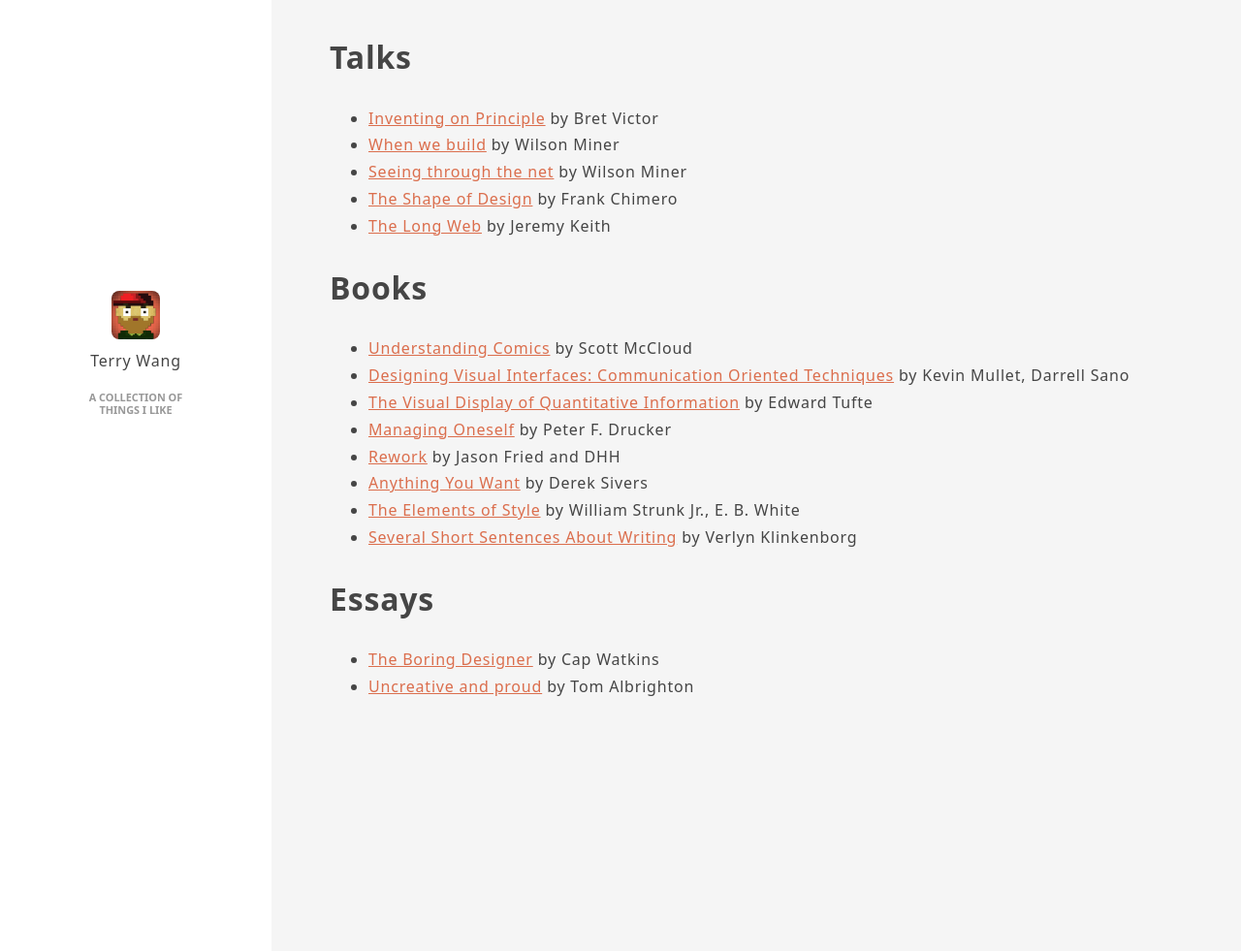
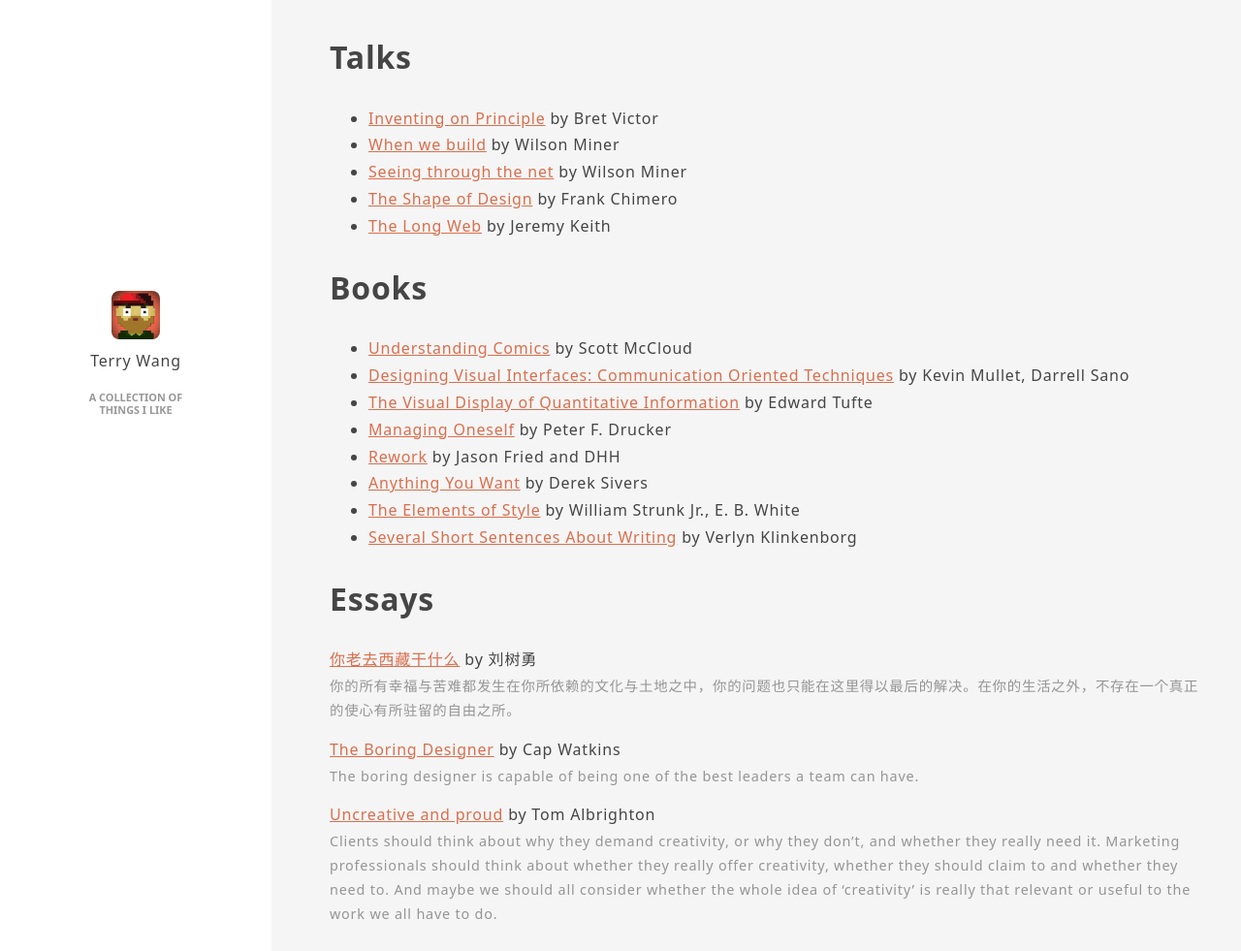
Before and after one commit to lvterry/lvterry.github.io, a Jekyll site: the page built from index.html, in a window 1280 px wide and 981 px high. Shown: the whole window at 97% size. Built offline with Jekyll 4.4.1, drawn with Linux system fonts in a browser that asks for light colours; the list of posts is cut into pages by our own code.

Commit message:
add quotes from essays

```diff
--- a/assets/css/style.css
+++ b/assets/css/style.css
@@ -1,9 +1,11 @@
 :root {
   --text-color: #454545;
+  --text-weak-color: #959595;
   --link-color: #db6e4d;
   --link-visited-color: #d28ee9;
 
   --body-background-color: #f5f5f5;
+
 }
 
 body {
@@ -51,6 +53,13 @@
   color: var(--link-visited-color);
 }
 
+dd {
+  margin-left: 0;
+  margin-bottom: 1em;
+  font-size: 90%;
+  color: var(--text-weak-color);
+}
+
 @media screen and (min-width: 540px) {
   .me {
     position: fixed;
--- a/index.html
+++ b/index.html
@@ -30,8 +30,14 @@
   <li><a href="https://www.amazon.com/Several-Short-Sentences-About-Writing/dp/0307279413/">Several Short Sentences About Writing</a> by Verlyn Klinkenborg</li>
 </ul>
 <h1>Essays</h1>
-<ul>
-  <li><a href="https://capwatkins.com/blog/the-boring-designer">The Boring Designer</a> by Cap Watkins</li>
-  <li><a href="https://www.abccopywriting.com/2011/01/17/uncreative-and-proud">Uncreative and proud</a> by Tom Albrighton</li>
-</ul>
+<dl>
+  <dt><a href="https://vision.xitek.com/allpage/image/200906/09-306813.html">你老去西藏干什么</a> by 刘树勇</dt>
+  <dd>你的所有幸福与苦难都发生在你所依赖的文化与土地之中，你的问题也只能在这里得以最后的解决。在你的生活之外，不存在一个真正的使心有所驻留的自由之所。</dd>
+
+  <dt><a href="https://capwatkins.com/blog/the-boring-designer">The Boring Designer</a> by Cap Watkins</dt>
+  <dd>The boring designer is capable of being one of the best leaders a team can have.</dd>
+
+  <dt><a href="https://www.abccopywriting.com/2011/01/17/uncreative-and-proud">Uncreative and proud</a> by Tom Albrighton</dt>
+  <dd>Clients should think about why they demand creativity, or why they don’t, and whether they really need it. Marketing professionals should think about whether they really offer creativity, whether they should claim to and whether they need to. And maybe we should all consider whether the whole idea of ‘creativity’ is really that relevant or useful to the work we all have to do.</dd>
+</dl>
 </main>
```
